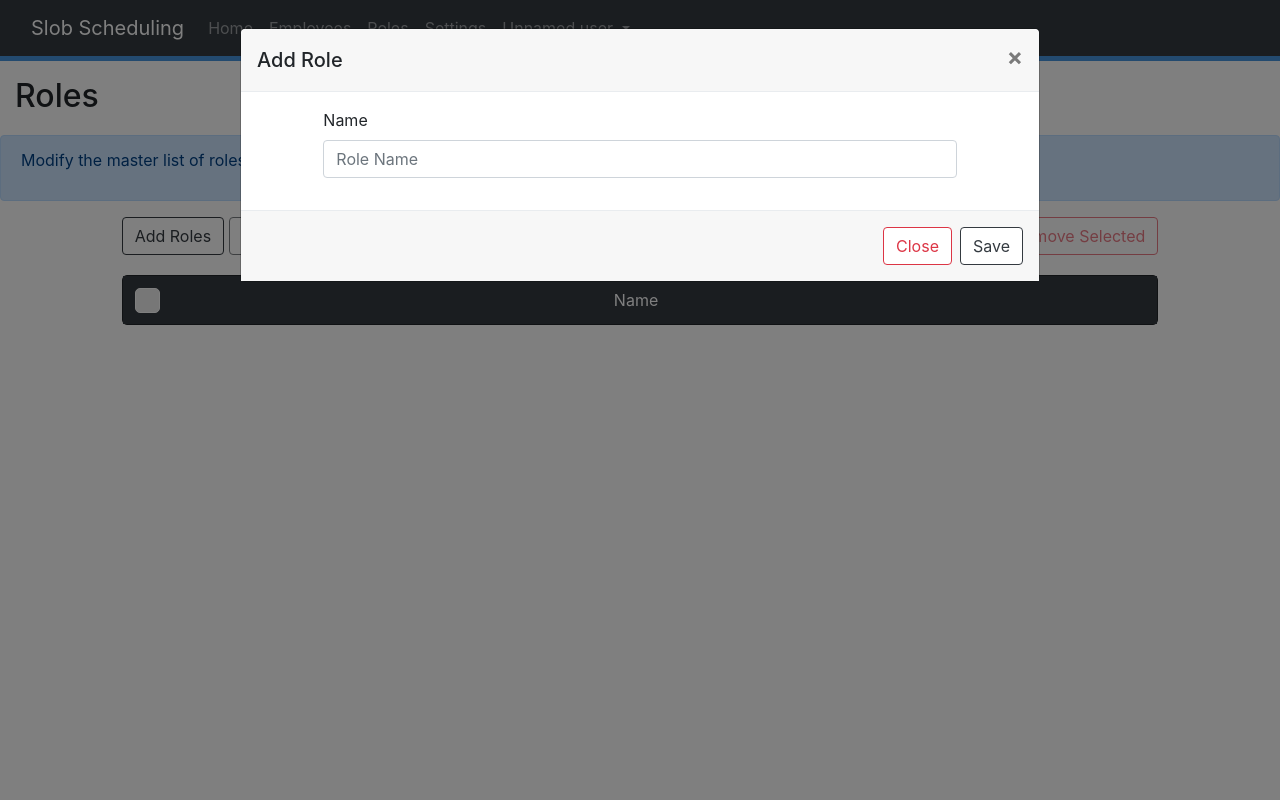
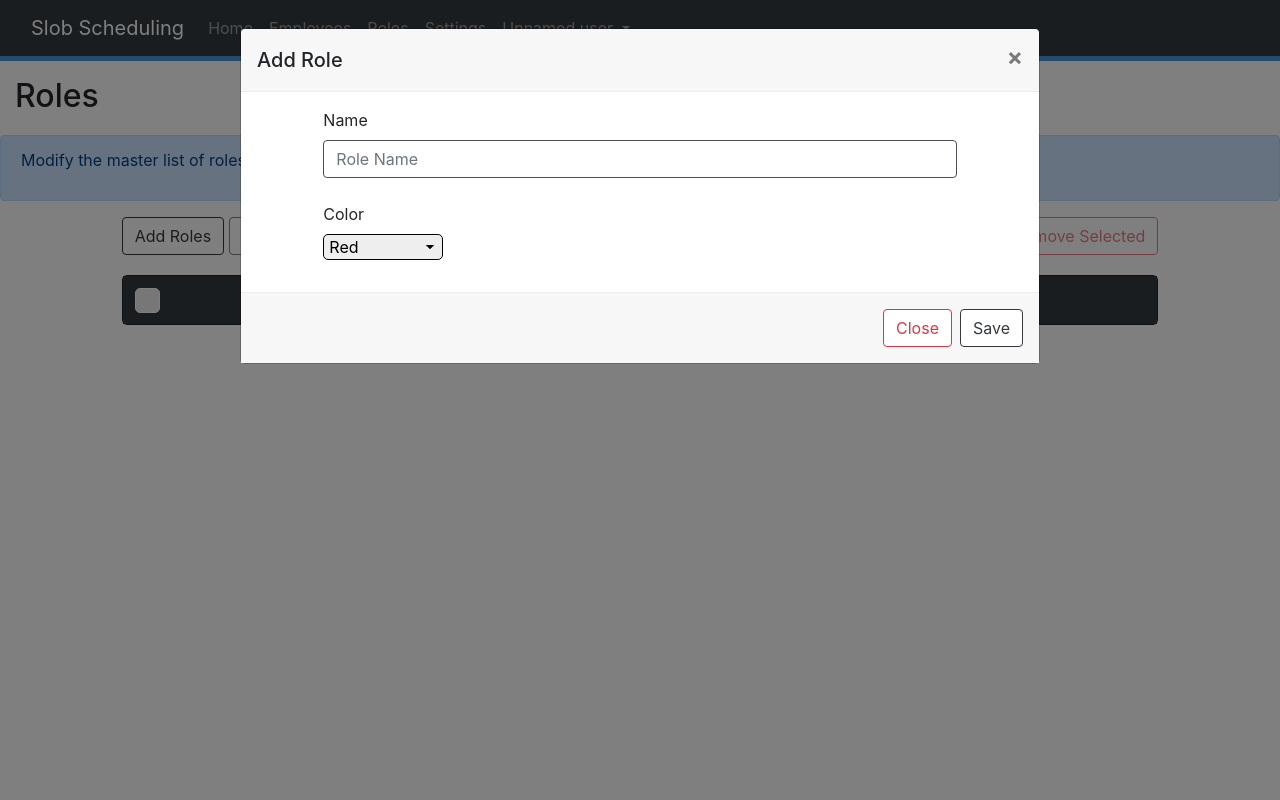
Before and after one commit to ahblay/webssapp, a Flask app: page /roles in a window 1280 px wide, after a click on "Add Roles". Run offline with Flask 2, Linux system fonts and the light colour scheme; data that the repository does not hold is empty; some libraries are stand-ins or nearby versions.

Commit message:
added role coloration and fixed box shadowing on calendar days

```diff
--- a/app.py
+++ b/app.py
@@ -177,10 +177,12 @@ def add_role():
         return jsonify({"success": False, "message": "No JSON received by the server."})
 
     db = get_db()
-    roles = db.roles
-    roles.insert({
-        "name": request.json['name']
+    db.roles.insert({
+        "name": request.json['name'],
+        "color": request.json["color"]
     })
+
+    print(list(db.roles.find()))
 
     print("Role {} has been added to the database.".format(request.json['name']))
 
@@ -242,7 +244,6 @@ def select_schedule():
         schedule['start_date'] = schedule['start_date'].strftime('%m/%d/%Y')
         schedule['end_date'] = schedule['end_date'].strftime('%m/%d/%Y')
 
-    pprint.pprint(schedules)
     return render_template("select_schedule.html",
                            schedules=schedules)
 
@@ -258,7 +259,6 @@ def view_schedule(_id=None):
         if schedule["_id"] == ObjectId(_id):
             schedule['start_date'] = schedule['start_date'].strftime('%m/%d/%Y')
             schedule['end_date'] = schedule['end_date'].strftime('%m/%d/%Y')
-            pprint.pprint(dict(schedule))
             return render_template("/schedule_manager/schedule_manager_base.html", schedule=schedule)
     return jsonify({"success": False, "message": "Schedule id is not in database."})
 
@@ -660,10 +660,10 @@ def remove_roles():
     db = get_db()
 
     post_data = request.get_json()
+    print(post_data)
 
     for _id in post_data['_ids']:
-        schedule_name = dict(db.schedules.find_one({"_id": ObjectId(_id)}))['name']
-        print("Removing role: {} from schedule: {}".format(_id, schedule_name))
+        print("Removing role: {}".format(_id))
         db.roles.remove({"_id": ObjectId(_id)})
 
     return jsonify({"success": True, "message": "Request received by server."})
--- a/static/role_setup.js
+++ b/static/role_setup.js
@@ -29,7 +29,7 @@ $(document).on("change", ".row-select-checkbox", function(){
 });
 
 $(document).on("click", "#add-role-submit", function () {
-    var data = {name: $("#add-role").val()}
+    var data = {name: $("#add-role").val(), color: $("#role-color-select").val()}
     console.log(data)
     $.ajax({
         type: "POST",
@@ -75,14 +75,22 @@ function refresh_table_data(data) {
         $(name_td).css("border-top", "1px solid")
         $(name_td).append(data[i]["name"])
         $(tr).append(name_td)
+
+        let color_td = document.createElement("td")
+        $(color_td).css("border-top", "1px solid")
+        let color_box = document.createElement("div")
+        $(color_box).addClass("role-color-box").addClass(data[i]["color"])
+        $(color_td).append(color_box)
+        $(tr).append(color_td)
+
         $("#roles-table-master tbody").append(tr)
     }
 }
 
 //Remove role functions
 $(document).on("click", "#remove-roles", function() {
-    var message = "Are you sure that you wish to remove these roles from the master list? All data associated" +
-     " with these roles will be deleted."
+    var message = "Are you sure that you wish to remove these roles from the master list? All schedules will " +
+                  "no longer include these roles. This will BREAK THE ALGORITHM."
     var confirmed = confirm(message);
     if (confirmed){
 
--- a/templates/role_setup.html
+++ b/templates/role_setup.html
@@ -58,6 +58,7 @@
                                     </label>
                                 </th>
                                 <th>Name</th>
+                                <th></th>
                             </tr>
                         </thead>
                         <tbody id="role-table-body">
@@ -91,7 +92,20 @@
                         <form>
                             <div class="form-group">
                                 <label for="add-role">Name</label>
-                                <input type="text" class="form-control" id="add-role" placeholder="Role Name">
+                                <input type="text" class="form-control" id="add-role" placeholder="Role Name"
+                                       style="border: 1px solid;">
+                                <br>
+                                <label for="role-color-select">Color</label>
+                                <br>
+                                <select id="role-color-select">
+                                    <option value="red">Red</option>
+                                    <option value="blue">Blue</option>
+                                    <option value="green">Green</option>
+                                    <option value="orange">Orange</option>
+                                    <option value="yellow">Yellow</option>
+                                    <option value="purple">Purple</option>
+                                    <option value="pink">Pink</option>
+                                </select>
                             </div>
                         </form>
                     </div>
```
Also changed, not shown: static/css/base.css (+40 -2 lines), static/schedule_manager/shift_setup.js (+7 -1 lines).
